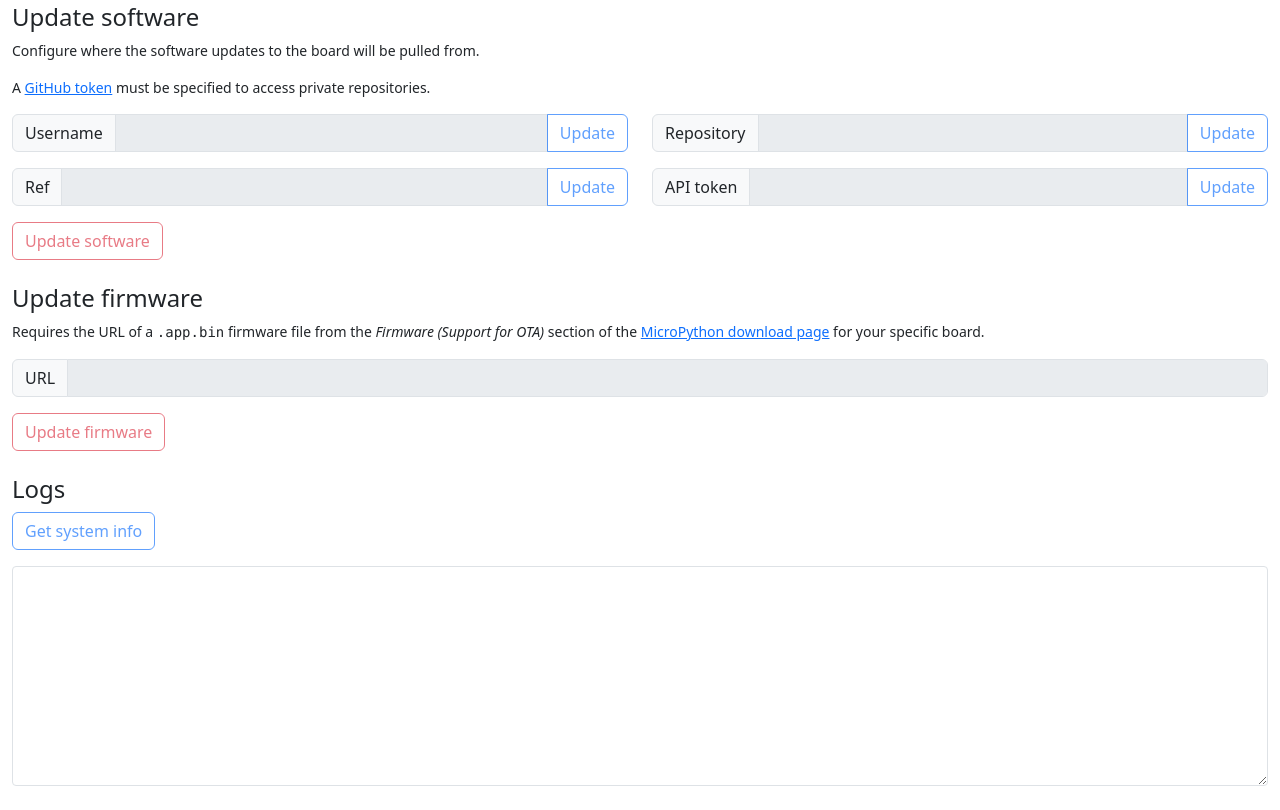
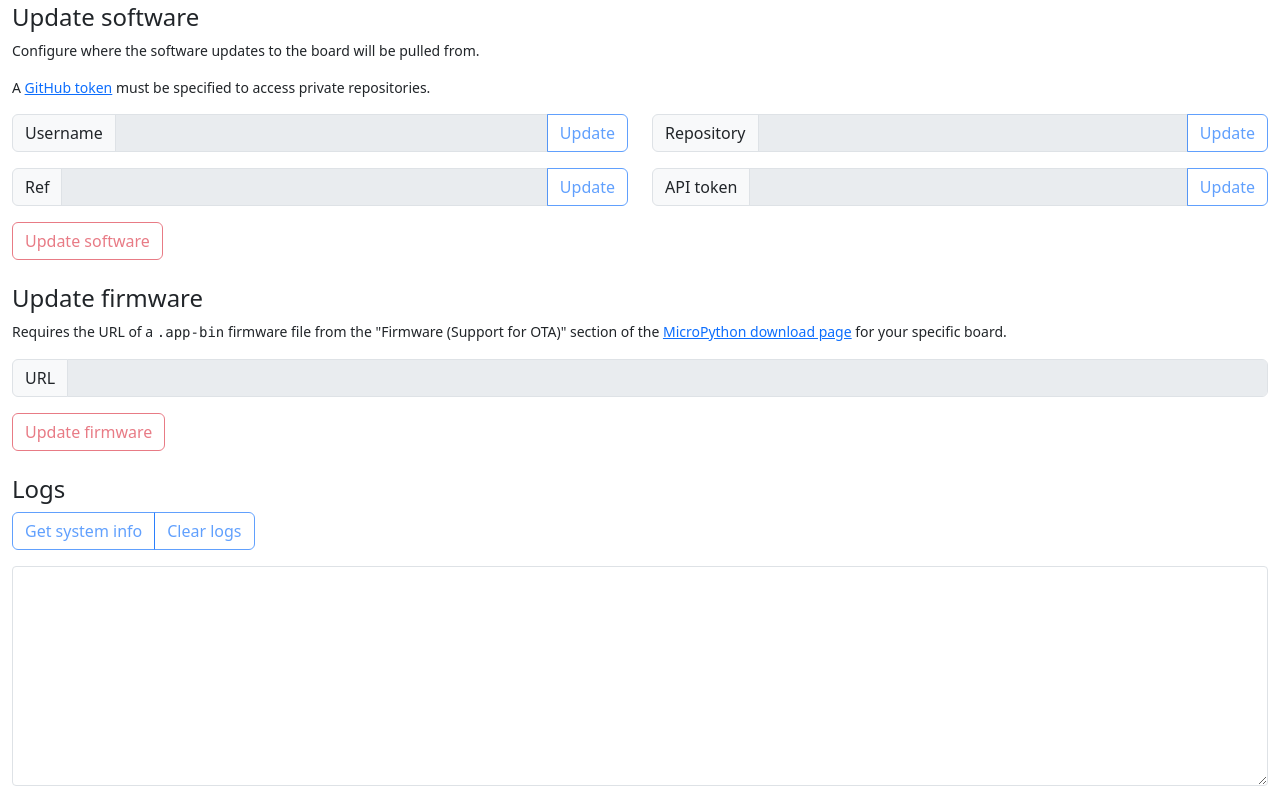
Before and after one commit to VirtualWolf/pi-home-dashboard, a website: page public/admin.html in a window 1280 px wide. Shown: the part 778-1588 px from the top of the page. Drawn offline with Linux system fonts and the light colour scheme; no server answers.

Commit message:
Added button to clear logs.

```diff
--- a/public/admin.html
+++ b/public/admin.html
@@ -504,7 +504,7 @@
                 <h4>Update firmware</h4>
 
                 <p class="small">
-                    Requires the URL of a <span class="font-monospace">.app.bin</span> firmware file from the <em>Firmware (Support for OTA)</em> section of the <a href="https://micropython.org/download/" target="_blank">MicroPython download page</a> for your specific board.
+                    Requires the URL of a <span class="font-monospace">.app-bin</span> firmware file from the "Firmware (Support for OTA)" section of the <a href="https://micropython.org/download/" target="_blank">MicroPython download page</a> for your specific board.
                 </p>
 
                 <form>
@@ -542,6 +542,7 @@
             <div class="mb-4">
                 <h4>Logs</h4>
 
+                <div class="btn-group" role="group">
                     <button
                         type="button"
                         class="btn btn-outline-primary mb-3"
@@ -549,6 +550,16 @@
                         @click="getSystemInfo(selectedClient)">
                             Get system info
                     </button>
+
+                    <button
+                        type="button"
+                        class="btn btn-outline-primary mb-3"
+                        :disabled="inputsDisabled"
+                        @click="clearLogs">
+                            Clear logs
+                    </button>
+                </div>
+
 
                 <textarea class="form-control form-control-sm font-monospace logs-output" id="logs-output" rows="10" readonly :value="messages.join('\n')"></textarea>
         </div>
@@ -854,6 +865,10 @@
                     await this.sendCommand({command: 'get_system_info'});
                 },
 
+                async clearLogs() {
+                    this.messages = [];
+                },
+
                 async updateConfig(configName) {
                     payload = {
                         command: 'update_config',
```
Lines whose indentation alone changed are shown as unchanged.
